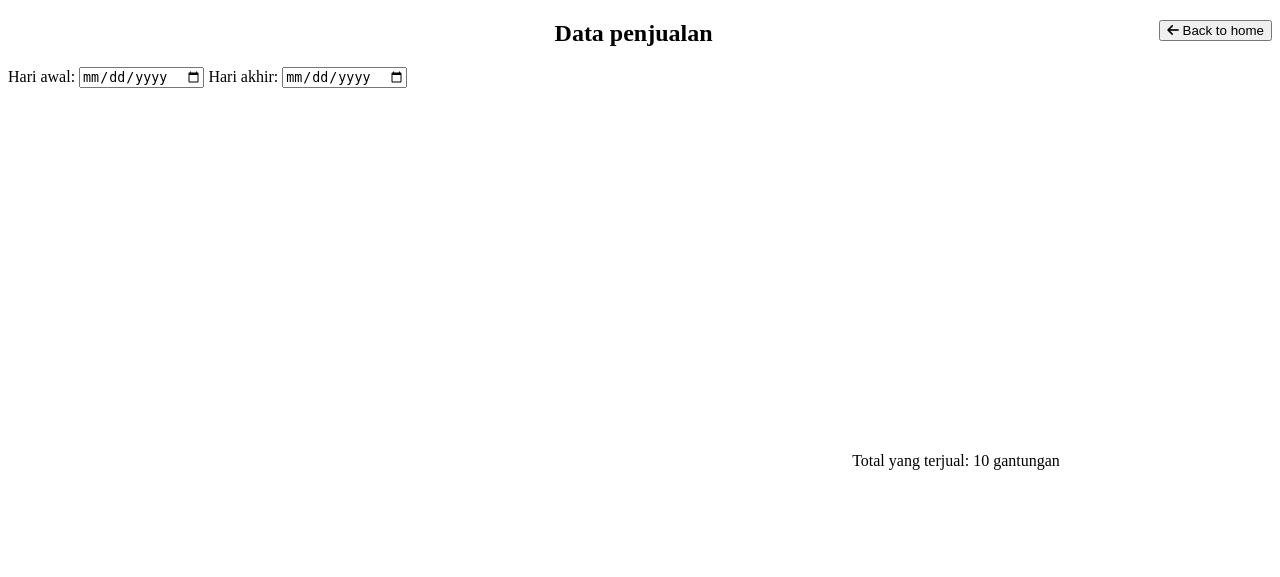
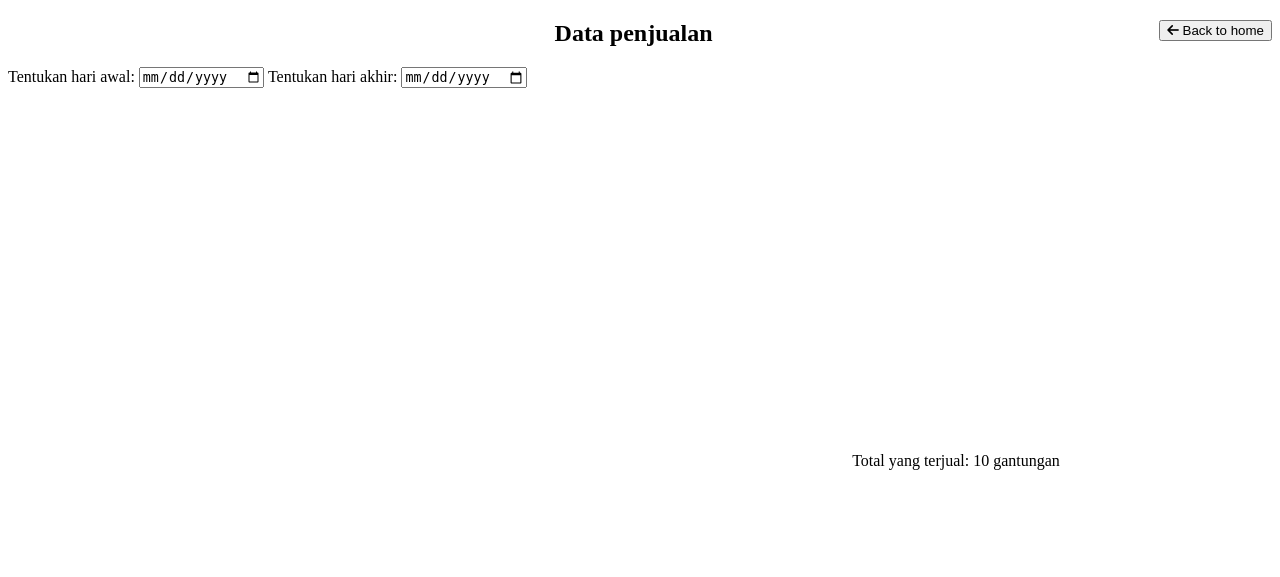
Before and after one commit to alifwokeuplikethis/keyChainStore-D, a CodeIgniter 4 app: the page made by app/Views/chart.php in a window 1280 px wide. Shown: the top 577 px of the page. Run offline with PHP 8.4 and a stand-in for CodeIgniter, Linux system fonts and the light colour scheme; the template is opened without the code that fills it: most values are stand-ins (such as "Sample title", 1, 10 or a date in 2020); a map, chart or similar area stays blank; some libraries are stand-ins or nearby versions.

Commit message:
Mengganti tulisan pada chart.php

```diff
--- a/app/Views/chart.php
+++ b/app/Views/chart.php
@@ -10,9 +10,9 @@
 <body>
 <h2 style="text-align:center;margin-left:100px;">Data penjualan <button style="float:right;" onclick="window.location.href='/'"><i class="fas fa-arrow-left"></i> Back to home</button></h2>
 <div>
-    <label for="startDate">Hari awal:</label>
+    <label for="startDate">Tentukan hari awal:</label>
     <input type="date" id="startDate" name="startDate" onchange="updateDates()" required>
-    <label for="endDate">Hari akhir:</label>
+    <label for="endDate">Tentukan hari akhir:</label>
     <input type="date" id="endDate" name="endDate" onchange="updateDates()" required></div>
     <div style="width: 50%;float:left;">
         <canvas id="salesChart1"></canvas><p>
```
